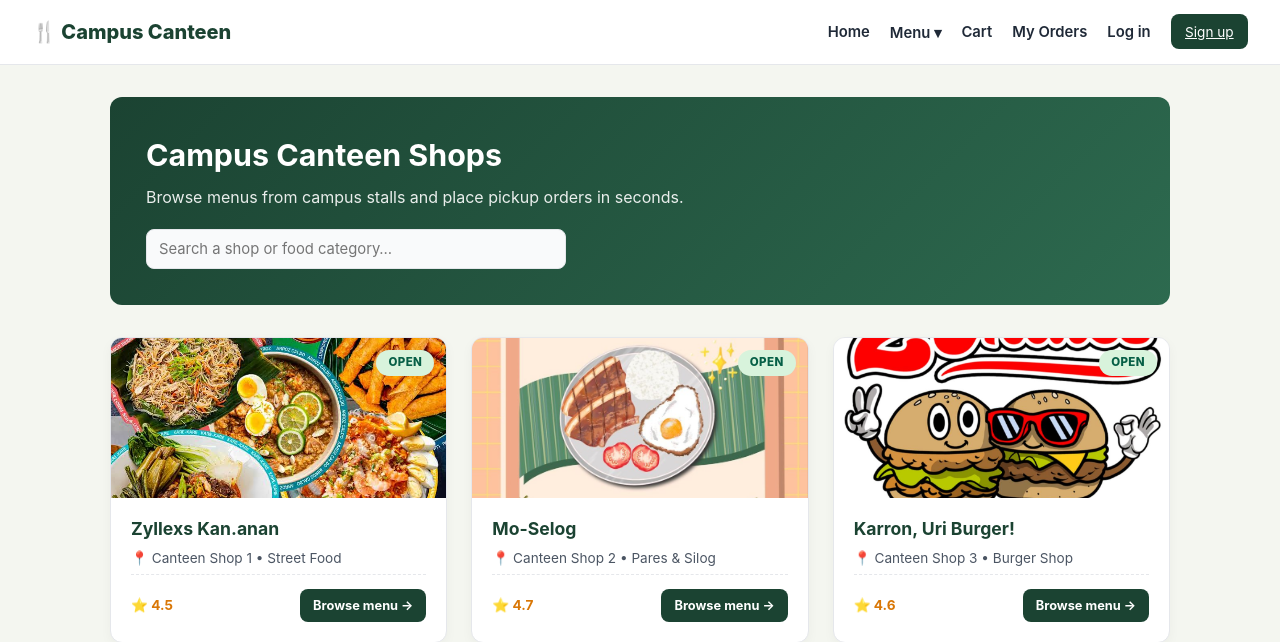
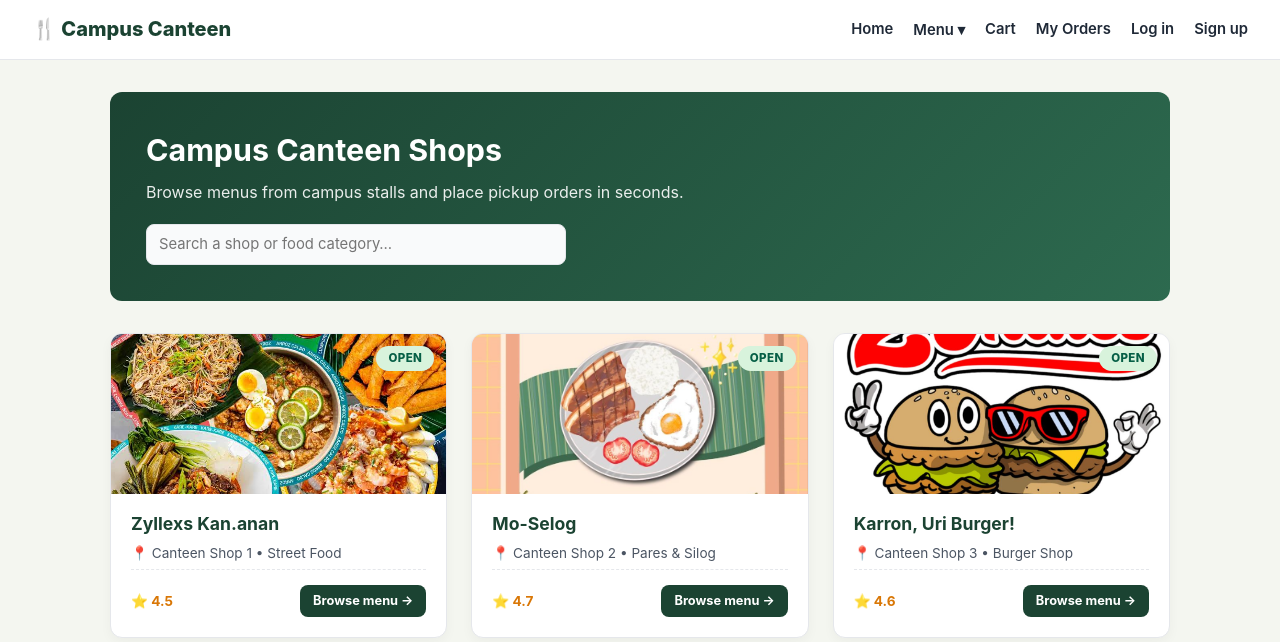
Before and after one commit to jazxander00/campus-canteen, a PHP site: page /campus_canteen/ in a window 1280 px wide. Shown: the top 642 px of the page. Run offline with PHP 8.4, Linux system fonts and the light colour scheme; data comes from the database, SQL or seed files in the repository.

Commit message:
Match Sign up and staff links to other header links

```diff
--- a/style.css
+++ b/style.css
@@ -77,7 +77,7 @@ img { max-width: 100%; display: block; }
     flex-wrap: wrap;
 }
 
-.site-nav > a:not(.nav-cta),
+.site-nav > a,
 .nav-dropbtn {
     color: var(--text);
     text-decoration: none;
@@ -93,18 +93,8 @@ img { max-width: 100%; display: block; }
     gap: 4px;
 }
 
-.site-nav > a:not(.nav-cta):hover,
+.site-nav > a:hover,
 .nav-dropbtn:hover { color: var(--green); }
-
-.nav-cta {
-    background: var(--forest);
-    color: #fff !important;
-    padding: 0.45rem 0.9rem;
-    border-radius: 8px;
-    font-size: 0.85rem;
-}
-
-.nav-cta:hover { background: var(--green); color: #fff; }
 
 .nav-user { font-size: 0.85rem; color: var(--muted); }
 
```
